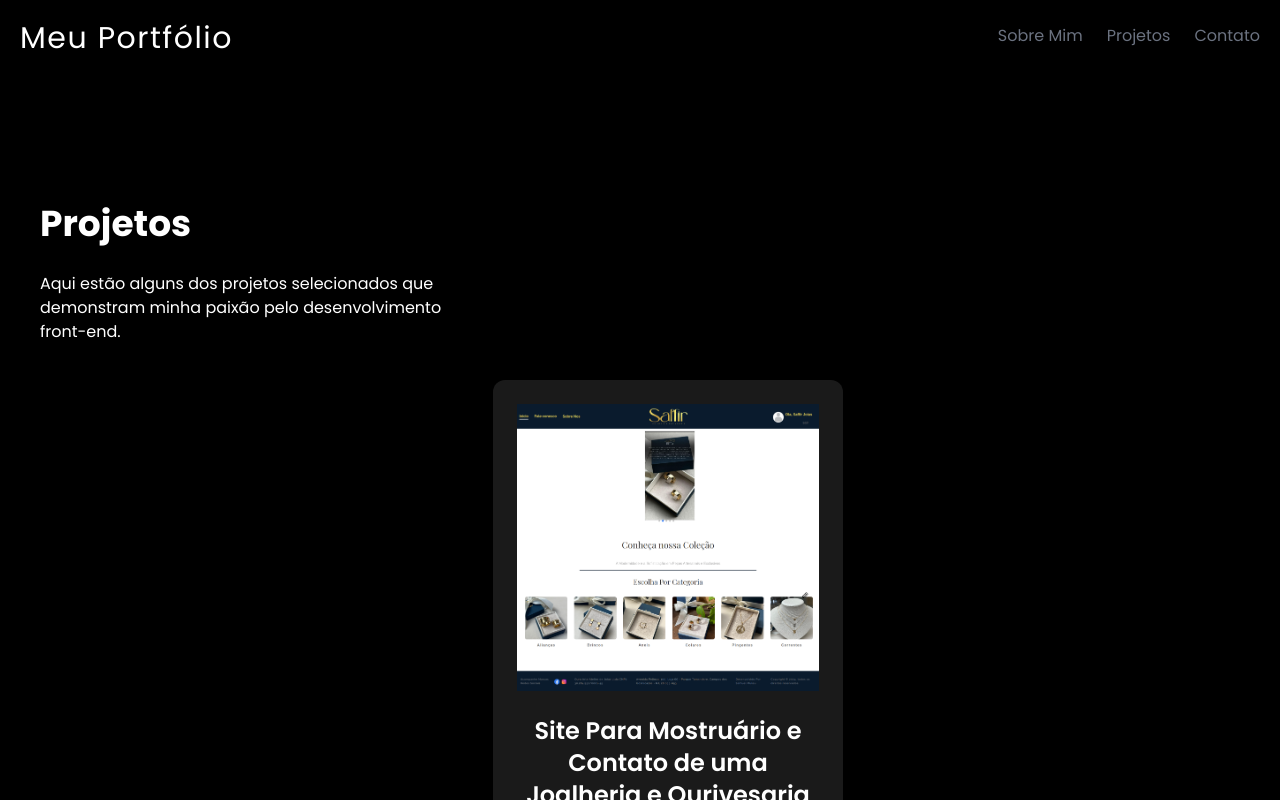
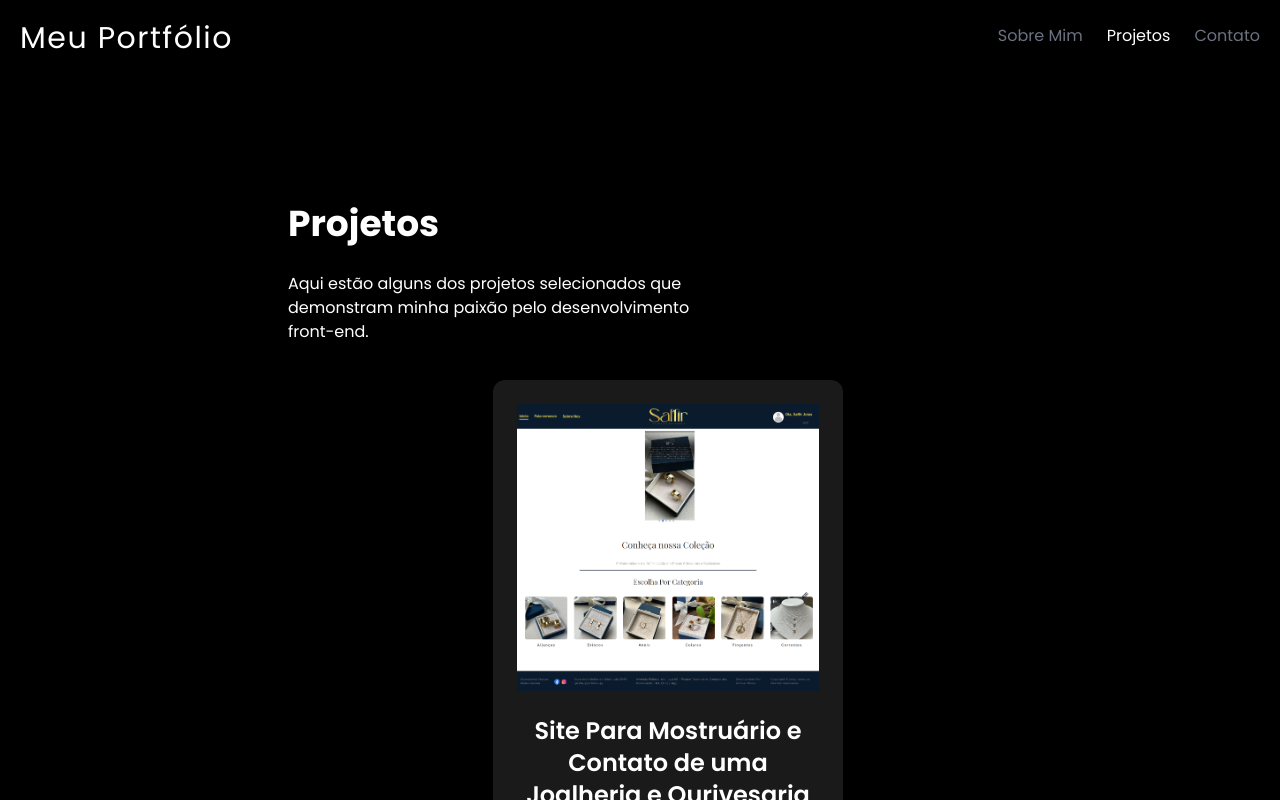
Before and after one commit to SamuelMuleu/personal-portifolio, a React (Vite) app: page /projects in a window 1280 px wide. Shown: the top 800 px of the page. Built offline with nearby package versions, Linux system fonts and the light colour scheme.

Commit message:
animations motion frame add

```diff
--- a/src/components/contact.tsx
+++ b/src/components/contact.tsx
@@ -68,7 +68,7 @@ export function Contact() {
         className="text-4xl text-white font-bold md:mt-48 md:ml-10 ml-5 mt-20 "
         initial={{ x: -100 }}
         animate={{ x: 0 }}
-        transition={{ type: "spring", stiffness: 300 }}
+        transition={{ duration:0.9 }}
       >
         Vamos Conectar
         <div className="flex gap-5 mt-14 items-center md:ml-20 ml-2">
@@ -99,7 +99,7 @@ export function Contact() {
         className="md:w-[37rem] md:mt-32 mt-10 p-7"
         initial={{ x: 100 }}
         animate={{ x: 0 }}
-        transition={{ type: "spring", stiffness: 300 }}
+        transition={{duration:0.9}}
       >
         <Form {...form}>
           <form className="space-y-8" onSubmit={handleSubmit(sendEmail)}>
--- a/src/components/main.tsx
+++ b/src/components/main.tsx
@@ -26,7 +26,8 @@ export function Main() {
         id="about"
         initial={{ x: -100 }}
         animate={{ x: 0 }}
-        transition={{ type: "spring", stiffness: 300 }}
+        transition={{ duration: 0.9 }}
+
       >
         <h1 className="text-4xl font-bold mb-5 text-white">
           Olá, Eu sou <br />
@@ -46,7 +47,7 @@ export function Main() {
         <motion.div
           initial={{ opacity: 0, scale: 0.5 }}
           animate={{ opacity: 1, scale: 1 }}
-          transition={{ duration: 0.5 }}
+          transition={{ duration: 0.9 }}
         >
           <Avatar className="md:w-64 md:h-64 w-40 h-40 md:mb-8 ">
             <AvatarImage src={perfil} />
@@ -57,7 +58,7 @@ export function Main() {
           className="md:mr-[44rem]   "
           initial={{ opacity: 0, scale: 0.5, y: 20 }}
           animate={{ opacity: 1, scale: 1, y: 0 }}
-          transition={{ duration: 0.5 }}
+          transition={{ duration: 0.9 }}
         >
           <p className="font-sans text-3xl mb-5 text-destructive -ml-10 mt-10 md:ml-10">
             Tecnologias
@@ -108,7 +109,7 @@ export function Main() {
             initial={{ opacity: 0, scale: 0.5, y: 20 }}
             whileInView={{ opacity: 1, scale: 1, y: 0 }}
             viewport={{ once: true }}
-            transition={{ duration: 0.5 }}
+            transition={{ duration: 0.7 }}
           >
             <h2 className="text-4xl font-bold text-white text-center mt-7 md:mt-20">
               Sobre Mim
--- a/src/components/nav.tsx
+++ b/src/components/nav.tsx
@@ -1,6 +1,6 @@
 import { useState } from "react";
 import Hamburger from "hamburger-react";
-import { Link } from "react-router-dom";
+import { Link, useLocation } from "react-router-dom";
 
 import {
   Popover,
@@ -9,7 +9,10 @@ import {
 } from "../components/ui/popover";
 
 export function Nav() {
+  const location = useLocation();
   const [isOpen, setIsOpen] = useState(false);
+  const isActive = (path: string) =>
+    location.pathname === path ? "text-white" : "";
 
   return (
     <header className="w-full p-5">
@@ -18,25 +21,18 @@ export function Nav() {
           Meu Portfólio
         </h1>
 
-
-
         <Popover open={isOpen} onOpenChange={setIsOpen}>
-          <PopoverTrigger   className="md:hidden">
+          <PopoverTrigger className="md:hidden">
             <Hamburger toggled={isOpen} toggle={setIsOpen} />
           </PopoverTrigger>
 
           {/* Menu Mobile */}
-          <PopoverContent
-            className=" h-44 w-36 shadow-md mr-3"
-
-          >
+          <PopoverContent className=" h-44 w-36 shadow-md mr-3">
             <div className="flex flex-col p-4 gap-4  ">
-
               <Link
                 onClick={() => setIsOpen(false)}
                 to="/"
                 className="text-gray-500 hover:text-slate-300 w-72 "
-
               >
                 Sobre Mim
               </Link>
@@ -44,7 +40,6 @@ export function Nav() {
                 onClick={() => setIsOpen(false)}
                 to="/projects"
                 className="text-gray-500 hover:text-slate-300 "
-
               >
                 Projetos
               </Link>
@@ -52,7 +47,6 @@ export function Nav() {
                 onClick={() => setIsOpen(false)}
                 to="/contact"
                 className="text-gray-500 hover:text-slate-300 "
-
               >
                 Contato
               </Link>
@@ -64,15 +58,30 @@ export function Nav() {
         <nav
           className={`hidden md:flex md:space-x-6 md:pb-1 ${
             isOpen ? "block" : "hidden"
-          }` }
+          }`}
         >
-          <Link to="/" className="text-gray-500 hover:text-slate-300 cursor-pointer" >
+          <Link
+            to="/"
+            className={`text-gray-500 hover:text-slate-300 cursor-pointer ${isActive(
+              "/"
+            )} `}
+          >
             Sobre Mim
           </Link>
-          <Link to="/projects" className="text-gray-500 hover:text-slate-300 cursor-pointer">
+          <Link
+            to="/projects"
+            className={`text-gray-500 hover:text-slate-300 cursor-pointer ${isActive(
+              "/projects"
+            )} `}
+          >
             Projetos
           </Link>
-          <Link to="/contact" className="text-gray-500 hover:text-slate-300 cursor-pointer">
+          <Link
+            to="/contact"
+            className={`text-gray-500 hover:text-slate-300 cursor-pointer ${isActive(
+              "/contact"
+            )} `}
+          >
             Contato
           </Link>
         </nav>
--- a/src/components/previewProjects.tsx
+++ b/src/components/previewProjects.tsx
@@ -2,7 +2,7 @@ import { ProjectCard } from "./ProjectCard";
 import saffir from "../assets/saffir.png";
 import coffeedelivery from "../assets/coffeedelivery.png";
 import foodDelivery from "../assets/foodDelivery.png";
-
+import { motion } from "framer-motion";
 import notes from "../assets/notes.png";
 
 
@@ -69,7 +69,11 @@ export function FeaturedProject() {
     <div >
 
 
-      <div className=" md:flex md:flex-col md:justify-center md:items-center md:ml-14">
+      <motion.div className=" md:flex md:flex-col md:justify-center md:items-center md:ml-14"
+           initial={{ opacity: 0, scale: 0.5 }}
+           animate={{ opacity: 1, scale: 1 }}
+           transition={{ duration: 1 }}
+           >
         {
           projects.map((project, index)=>(
             <ProjectCard
@@ -79,7 +83,7 @@ export function FeaturedProject() {
           ))
         }
 
-      </div>
+      </motion.div>
     </div>
   );
 }
--- a/src/components/projects.tsx
+++ b/src/components/projects.tsx
@@ -1,16 +1,21 @@
-import {FeaturedProject} from "./previewProjects";
-
+import { FeaturedProject } from "./previewProjects";
+import { motion } from "framer-motion";
 export function Projects() {
   return (
     <div className="">
-      <div className="text-4xl text-white font-bold md:mt-32 mb-7 ml-10">
+      <div className="text-4xl text-white font-bold md:mt-32 mb-7 ml-10 md:ml-72">
         Projetos
       </div>
-      <p className="text-white ml-10 mb-4 w-[22rem] md:w-[28rem]">
+      <motion.p
+        className="text-white ml-10 md:ml-72 mb-4 w-[22rem] md:w-[28rem]"
+        initial={{ opacity: 0, scale: 0.5 }}
+        animate={{ opacity: 1, scale: 1 }}
+        transition={{ duration: 0.5 }}
+      >
         Aqui estão alguns dos projetos selecionados que demonstram minha paixão
         pelo desenvolvimento front-end.
-      </p>
-      <FeaturedProject/>
+      </motion.p>
+      <FeaturedProject />
     </div>
   );
 }
```
Lines whose indentation alone changed are shown as unchanged.
